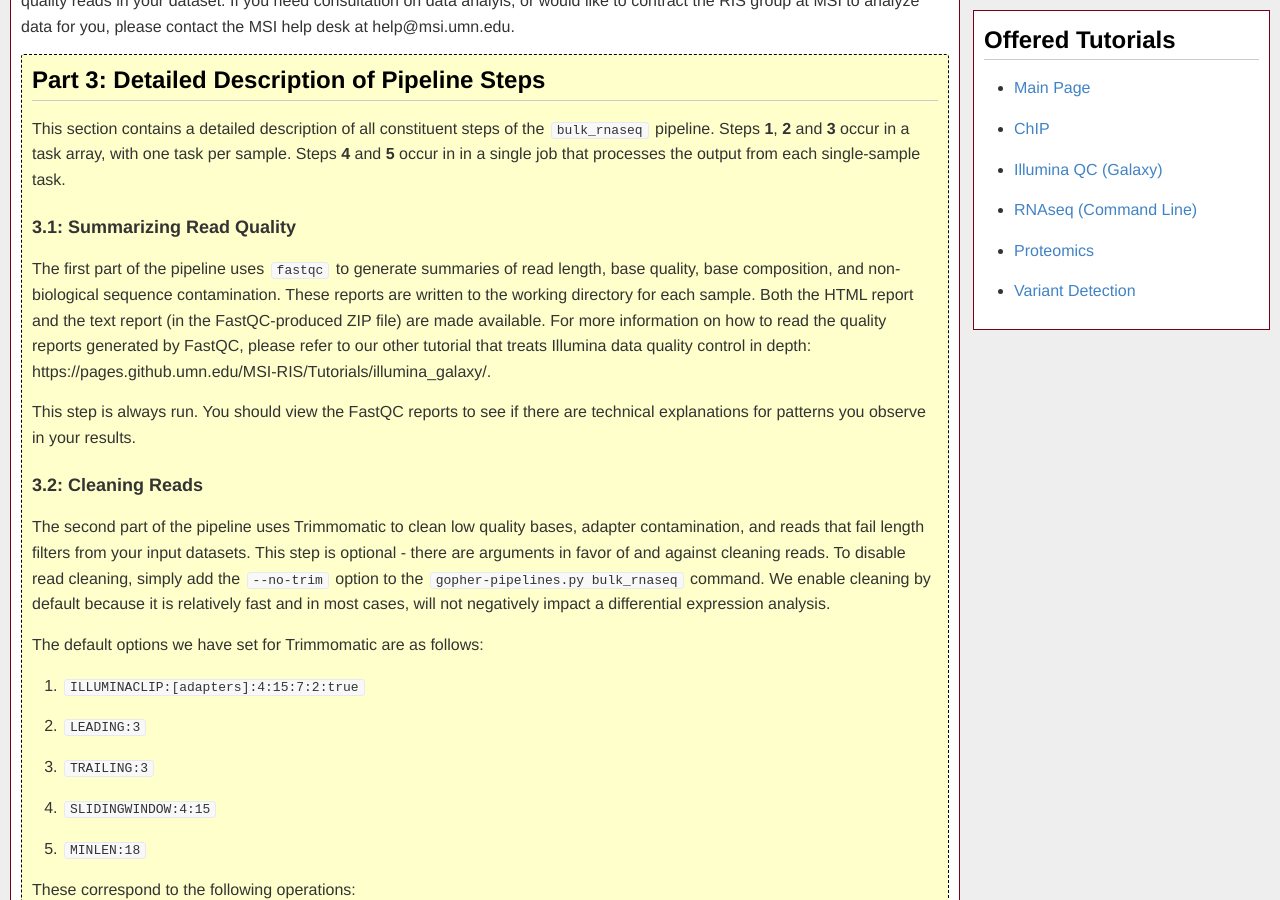
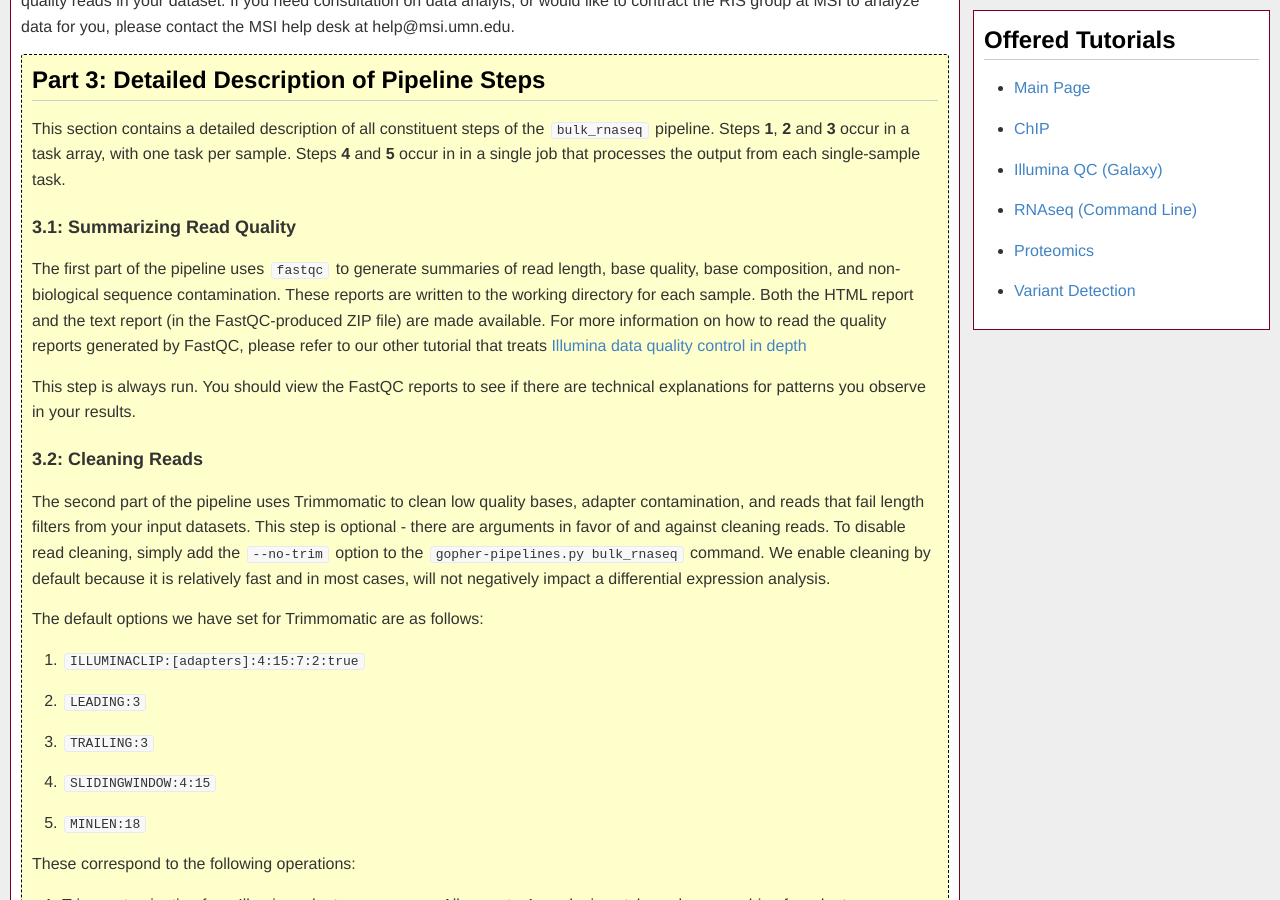
Before and after one commit to msi-ris/Tutorials, a Jekyll site: the page built from rnaseq_cmd.md, in a window 1280 px wide and 900 px high, scrolled down 22500 px. Built offline with Jekyll 4.4.1, drawn with Linux system fonts in a browser that asks for light colours.

Commit message:
Update rnaseq

```diff
--- a/rnaseq_cmd.md
+++ b/rnaseq_cmd.md
@@ -778,7 +778,7 @@ contamination. These reports are written to the working directory for each
 sample. Both the HTML report and the text report (in the FastQC-produced ZIP
 file) are made available. For more information on how to read the quality
 reports generated by FastQC, please refer to our other tutorial that treats
-Illumina data quality control in depth: https://pages.github.umn.edu/MSI-RIS/Tutorials/illumina_galaxy/.
+[Illumina data quality control in depth](https://pages.github.umn.edu/MSI-RIS/Tutorials/illumina_galaxy/)
 
 This step is always run. You should view the FastQC reports to see if there are
 technical explanations for patterns you observe in your results.
```
